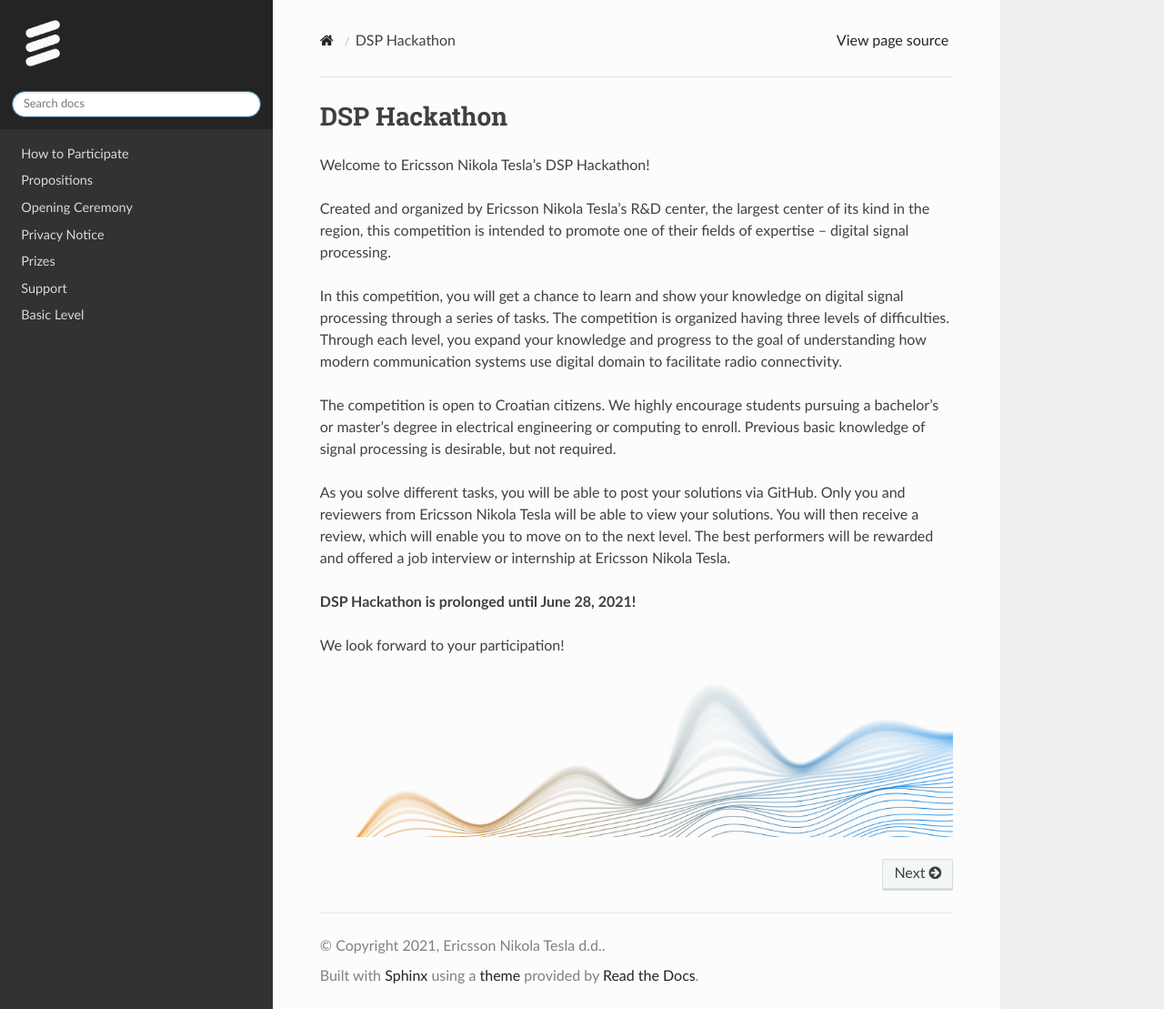
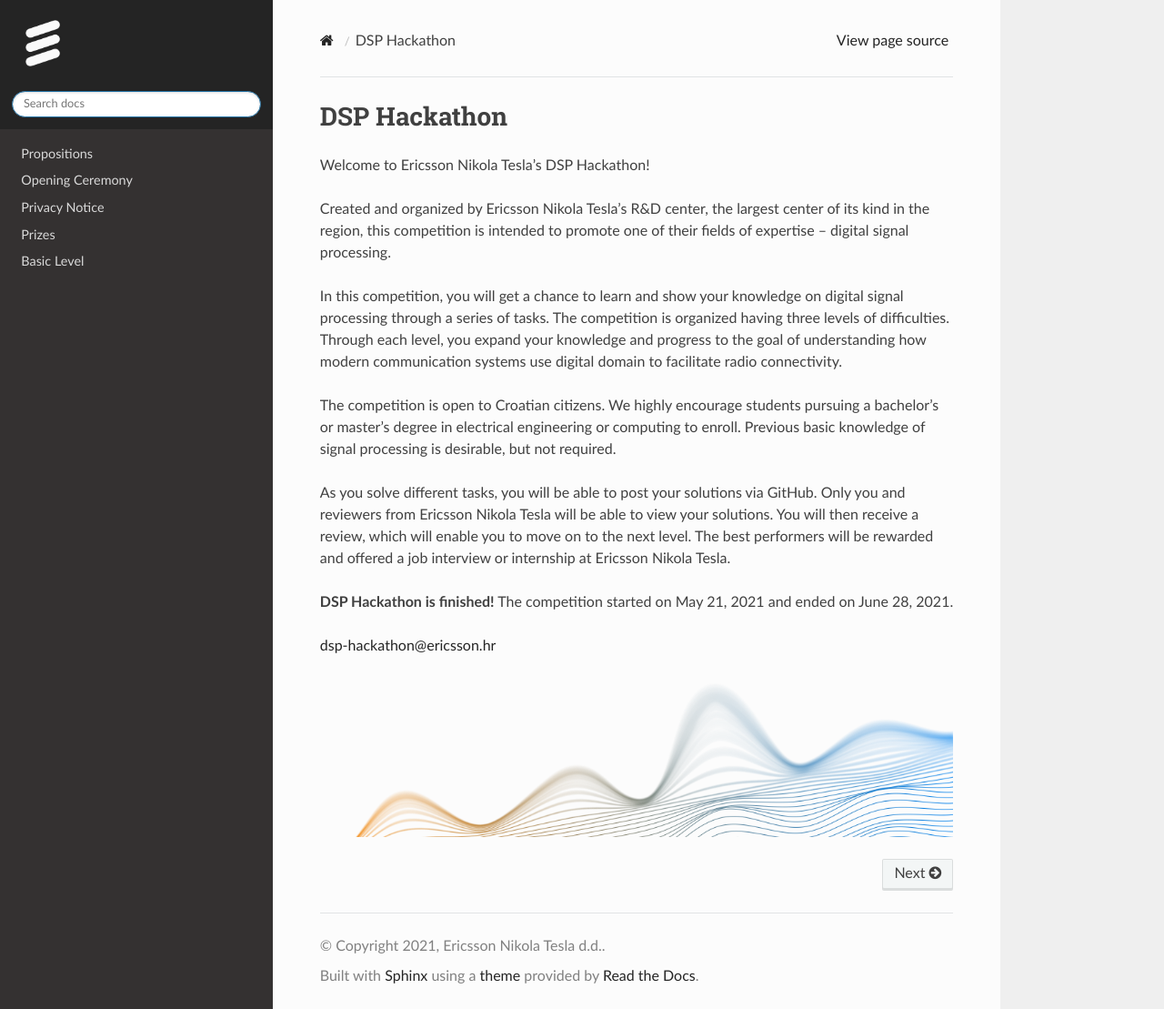
Before and after one commit to ericsson-hr/dsp-hackathon, a Sphinx documentation site: the page built from source/index.rst, in a window 1280 px wide and 1109 px high. Shown: the whole window at 91% size. Built offline with Sphinx 7.4.7 and the Read the Docs theme 2.0.0, drawn with Linux system fonts in a browser that asks for light colours; nearby versions of some CDN libraries; some web fonts are replaced; library files that are not in the unit come from our copies.

Commit message:
Closing the Hackathon

```diff
--- a/source/index.rst
+++ b/source/index.rst
@@ -16,20 +16,18 @@
 
 As you solve different tasks, you will be able to post your solutions via GitHub. Only you and reviewers from Ericsson Nikola Tesla will be able to view your solutions. You will then receive a review, which will enable you to move on to the next level. The best performers will be rewarded and offered a job interview or internship at Ericsson Nikola Tesla.
 
-**DSP Hackathon is prolonged until June 28, 2021!**
+**DSP Hackathon is finished!** The competition started on May 21, 2021 and ended on June 28, 2021.
 
-We look forward to your participation!
+dsp-hackathon@ericsson.hr
 
 .. toctree::
    :maxdepth: 1
    :hidden:
 
-   about/howto
    about/propositions
    about/opening_ceremony
    about/privacy
    about/rewards
-   about/support
    basic/index
 
 .. image:: _static/banner.png
```
